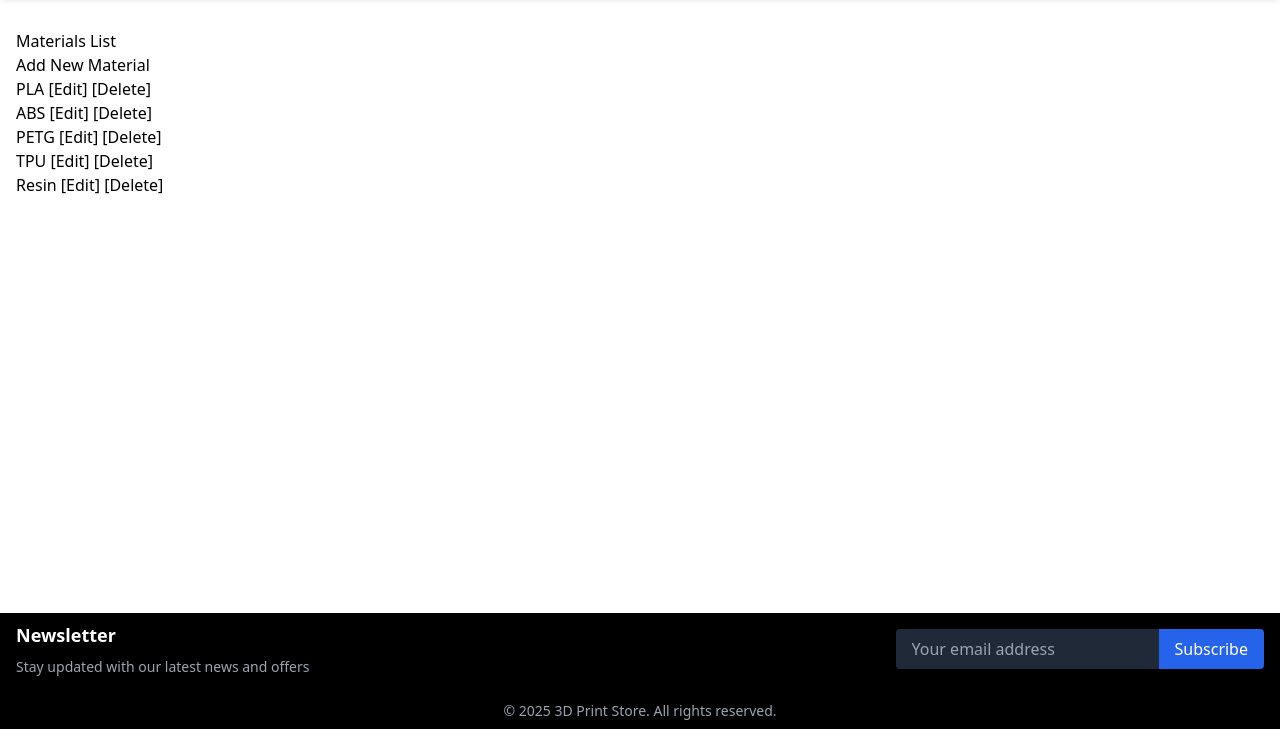
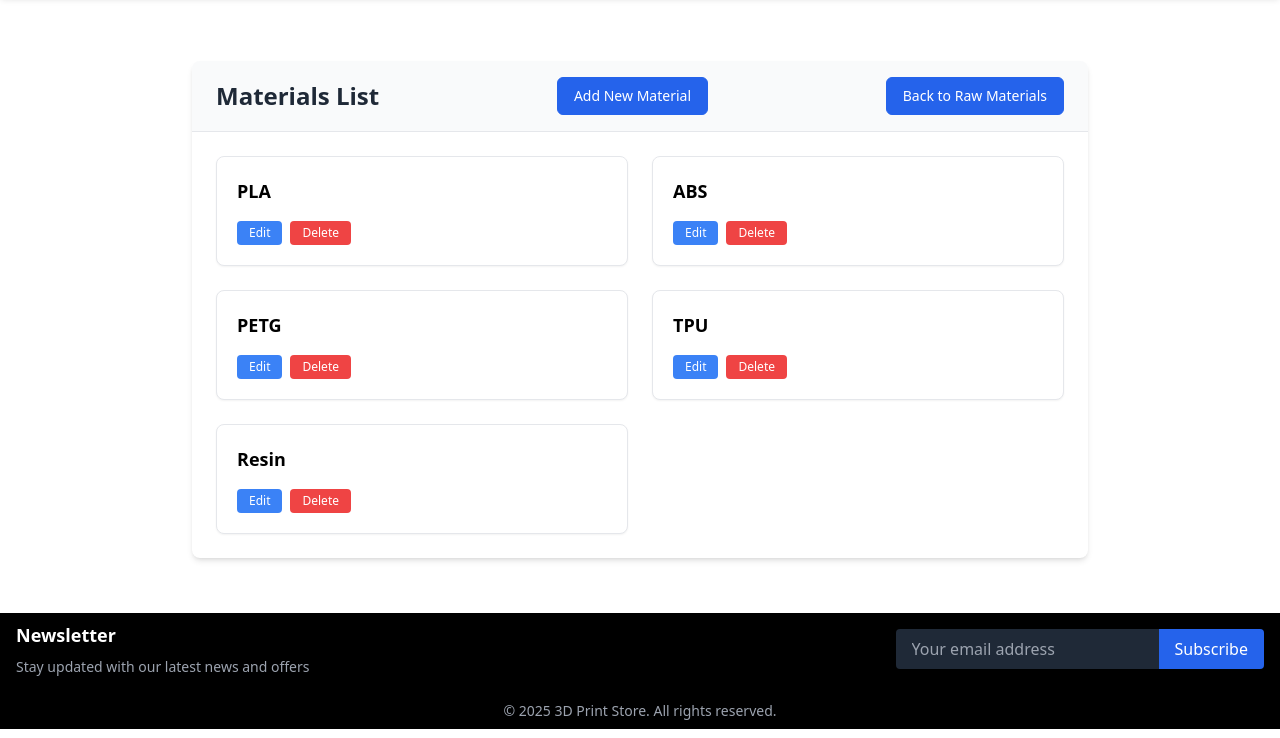
Before and after one commit to Web-Development-UAlberta/exsm-3951-exsm-3943-spring-2025-python-c-project-3d-print-python-project, a Django app: page /materials/ in a window 1280 px wide. Shown: the part 71-809 px from the top of the page. Run offline with Django 5.2, Linux system fonts and the light colour scheme; a user stored in the database is signed in; data comes from the database, SQL or seed files in the repository; some libraries are stand-ins or nearby versions.

Commit message:
Style: update styles to match filaments for material list

```diff
--- a/src/print_shop/store/templates/materials/materials_list.html
+++ b/src/print_shop/store/templates/materials/materials_list.html
@@ -1,17 +1,35 @@
-{% extends 'base.html' %}
-
+{% extends "base.html" %}
 {% block content %}
-  <h1>Materials List</h1>
-  <a href="{% url 'add-material' %}">Add New Material</a>
-  <ul>
-    {% for material in materials %}
-      <li>
-        {{ material.Name }}
-        [<a href="{% url 'edit-material' material.id %}">Edit</a>]
-        [<a href="{% url 'delete-material' material.id %}">Delete</a>]
-      </li>
-    {% empty %}
-      <li>No materials found.</li>
-    {% endfor %}
-  </ul>
-{% endblock %}
+  <section class="container mx-auto max-w-4xl bg-white shadow-md rounded-lg overflow-hidden my-8">
+    <div class="flex justify-between items-center bg-gray-50 px-6 py-4 border-b">
+      <h1 class="text-2xl font-bold text-gray-800">Materials List</h1>
+      <a href="{% url 'add-material' %}"
+         class="px-4 py-2 border border-blue-600 rounded-md text-sm font-medium text-white bg-blue-600 hover:bg-blue-700 focus:outline-none focus:ring-2 focus:ring-offset-2 focus:ring-blue-500">
+        Add New Material
+      </a>
+      <a href="{% url 'add-raw-material' %}"
+         class="px-4 py-2 border border-blue-600 rounded-md text-sm font-medium text-white bg-blue-600 hover:bg-blue-700 focus:outline-none focus:ring-2 focus:ring-offset-2 focus:ring-blue-500">
+        Back to Raw Materials
+      </a>
+    </div>
+    <div class="p-6">
+      <div class="grid grid-cols-1 md:grid-cols-2 gap-6">
+        {% for material in materials %}
+          <div class="bg-white border border-gray-200 rounded-lg shadow-sm p-5 flex flex-col justify-between">
+            <div>
+              <span class="font-semibold text-lg">{{ material.Name }}</span>
+            </div>
+            <div class="flex space-x-2 mt-4">
+              <a href="{% url 'edit-material' material.id %}"
+                 class="px-3 py-1 bg-blue-500 hover:bg-blue-600 text-white text-xs rounded">Edit</a>
+              <a href="{% url 'delete-material' material.id %}"
+                 class="px-3 py-1 bg-red-500 hover:bg-red-600 text-white text-xs rounded">Delete</a>
+            </div>
+          </div>
+        {% empty %}
+          <div class="col-span-2 text-center text-gray-500">No materials found.</div>
+        {% endfor %}
+      </div>
+    </div>
+  </section>
+{% endblock content %}
```
